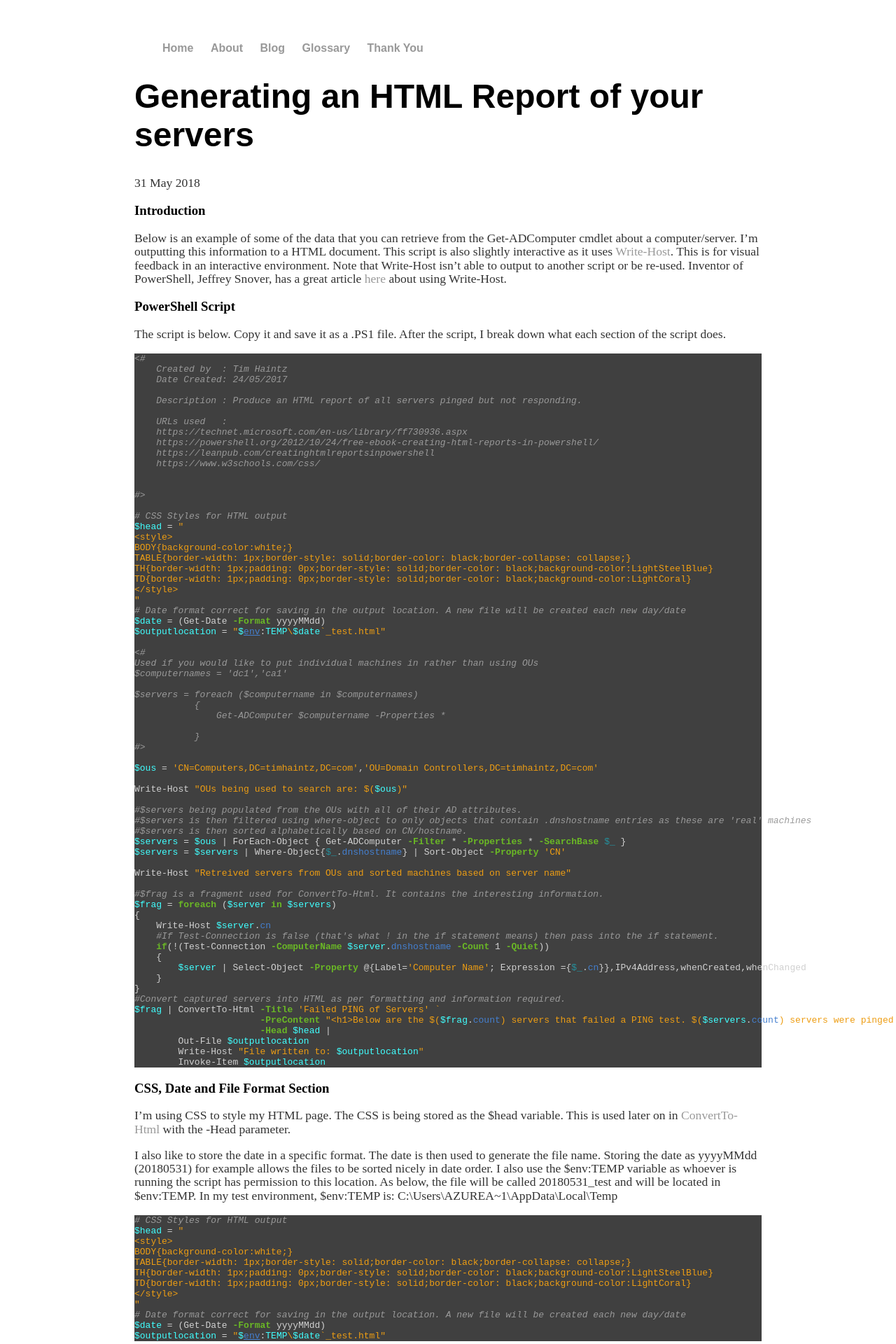
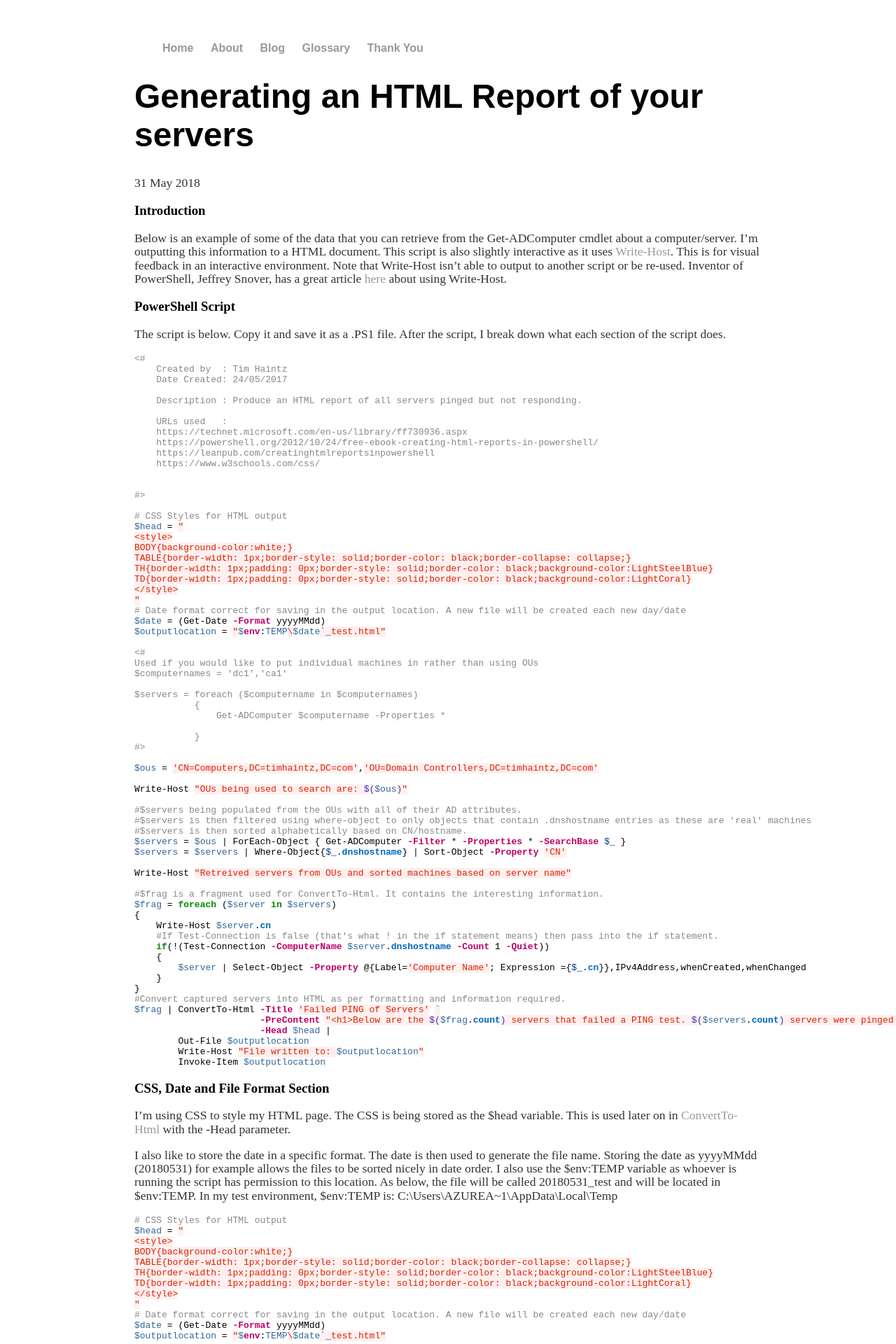
Before and after one commit to timhaintz/timhaintz.github.io, a Jekyll site: the page built from _posts/2018-05-31-Generating-an-HTML-report-of-your-servers.md, in a window 1280 px wide. Shown: the top 1920 px of the page at 70% size. Built offline with Jekyll 4.4.1, drawn with Linux system fonts in a browser that asks for light colours.

Commit message:
Updated CSS to pastie theme.

```diff
--- a/css/main.css
+++ b/css/main.css
@@ -41,73 +41,71 @@
     list-style: none;
 }
 
-.highlight pre { background-color: #404040 }
-.highlight .hll { background-color: #404040 }
-.highlight .c { color: #999999; font-style: italic } /* Comment */
+.highlight .hll { background-color: #ffffcc }
+.highlight  { background: #ffffff; }
+.highlight .c { color: #888888 } /* Comment */
 .highlight .err { color: #a61717; background-color: #e3d2d2 } /* Error */
-.highlight .g { color: #d0d0d0 } /* Generic */
-.highlight .k { color: #6ab825; font-weight: bold } /* Keyword */
-.highlight .l { color: #d0d0d0 } /* Literal */
-.highlight .n { color: #d0d0d0 } /* Name */
-.highlight .o { color: #d0d0d0 } /* Operator */
-.highlight .x { color: #d0d0d0 } /* Other */
-.highlight .p { color: #d0d0d0 } /* Punctuation */
-.highlight .cm { color: #999999; font-style: italic } /* Comment.Multiline */
-.highlight .cp { color: #cd2828; font-weight: bold } /* Comment.Preproc */
-.highlight .c1 { color: #999999; font-style: italic } /* Comment.Single */
-.highlight .cs { color: #e50808; font-weight: bold; background-color: #520000 } /* Comment.Special */
-.highlight .gd { color: #d22323 } /* Generic.Deleted */
-.highlight .ge { color: #d0d0d0; font-style: italic } /* Generic.Emph */
-.highlight .gr { color: #d22323 } /* Generic.Error */
-.highlight .gh { color: #ffffff; font-weight: bold } /* Generic.Heading */
-.highlight .gi { color: #589819 } /* Generic.Inserted */
-.highlight .go { color: #cccccc } /* Generic.Output */
-.highlight .gp { color: #aaaaaa } /* Generic.Prompt */
-.highlight .gs { color: #d0d0d0; font-weight: bold } /* Generic.Strong */
-.highlight .gu { color: #ffffff; text-decoration: underline } /* Generic.Subheading */
-.highlight .gt { color: #d22323 } /* Generic.Traceback */
-.highlight .kc { color: #6ab825; font-weight: bold } /* Keyword.Constant */
-.highlight .kd { color: #6ab825; font-weight: bold } /* Keyword.Declaration */
-.highlight .kn { color: #6ab825; font-weight: bold } /* Keyword.Namespace */
-.highlight .kp { color: #6ab825 } /* Keyword.Pseudo */
-.highlight .kr { color: #6ab825; font-weight: bold } /* Keyword.Reserved */
-.highlight .kt { color: #6ab825; font-weight: bold } /* Keyword.Type */
-.highlight .ld { color: #d0d0d0 } /* Literal.Date */
-.highlight .m { color: #3677a9 } /* Literal.Number */
-.highlight .s { color: #ed9d13 } /* Literal.String */
-.highlight .na { color: #bbbbbb } /* Name.Attribute */
-.highlight .nb { color: #24909d } /* Name.Builtin */
-.highlight .nc { color: #447fcf; text-decoration: underline } /* Name.Class */
-.highlight .no { color: #40ffff } /* Name.Constant */
-.highlight .nd { color: #ffa500 } /* Name.Decorator */
-.highlight .ni { color: #d0d0d0 } /* Name.Entity */
-.highlight .ne { color: #bbbbbb } /* Name.Exception */
-.highlight .nf { color: #447fcf } /* Name.Function */
-.highlight .nl { color: #d0d0d0 } /* Name.Label */
-.highlight .nn { color: #447fcf; text-decoration: underline } /* Name.Namespace */
-.highlight .nx { color: #d0d0d0 } /* Name.Other */
-.highlight .py { color: #d0d0d0 } /* Name.Property */
-.highlight .nt { color: #6ab825; font-weight: bold } /* Name.Tag */
-.highlight .nv { color: #40ffff } /* Name.Variable */
-.highlight .ow { color: #6ab825; font-weight: bold } /* Operator.Word */
-.highlight .w { color: #666666 } /* Text.Whitespace */
-.highlight .mf { color: #3677a9 } /* Literal.Number.Float */
-.highlight .mh { color: #3677a9 } /* Literal.Number.Hex */
-.highlight .mi { color: #3677a9 } /* Literal.Number.Integer */
-.highlight .mo { color: #3677a9 } /* Literal.Number.Oct */
-.highlight .sb { color: #ed9d13 } /* Literal.String.Backtick */
-.highlight .sc { color: #ed9d13 } /* Literal.String.Char */
-.highlight .sd { color: #ed9d13 } /* Literal.String.Doc */
-.highlight .s2 { color: #ed9d13 } /* Literal.String.Double */
-.highlight .se { color: #ed9d13 } /* Literal.String.Escape */
-.highlight .sh { color: #ed9d13 } /* Literal.String.Heredoc */
-.highlight .si { color: #ed9d13 } /* Literal.String.Interpol */
-.highlight .sx { color: #ffa500 } /* Literal.String.Other */
-.highlight .sr { color: #ed9d13 } /* Literal.String.Regex */
-.highlight .s1 { color: #ed9d13 } /* Literal.String.Single */
-.highlight .ss { color: #ed9d13 } /* Literal.String.Symbol */
-.highlight .bp { color: #24909d } /* Name.Builtin.Pseudo */
-.highlight .vc { color: #40ffff } /* Name.Variable.Class */
-.highlight .vg { color: #40ffff } /* Name.Variable.Global */
-.highlight .vi { color: #40ffff } /* Name.Variable.Instance */
-.highlight .il { color: #3677a9 } /* Literal.Number.Integer.Long */
+.highlight .k { color: #008800; font-weight: bold } /* Keyword */
+.highlight .ch { color: #888888 } /* Comment.Hashbang */
+.highlight .cm { color: #888888 } /* Comment.Multiline */
+.highlight .cp { color: #cc0000; font-weight: bold } /* Comment.Preproc */
+.highlight .cpf { color: #888888 } /* Comment.PreprocFile */
+.highlight .c1 { color: #888888 } /* Comment.Single */
+.highlight .cs { color: #cc0000; font-weight: bold; background-color: #fff0f0 } /* Comment.Special */
+.highlight .gd { color: #000000; background-color: #ffdddd } /* Generic.Deleted */
+.highlight .ge { font-style: italic } /* Generic.Emph */
+.highlight .gr { color: #aa0000 } /* Generic.Error */
+.highlight .gh { color: #333333 } /* Generic.Heading */
+.highlight .gi { color: #000000; background-color: #ddffdd } /* Generic.Inserted */
+.highlight .go { color: #888888 } /* Generic.Output */
+.highlight .gp { color: #555555 } /* Generic.Prompt */
+.highlight .gs { font-weight: bold } /* Generic.Strong */
+.highlight .gu { color: #666666 } /* Generic.Subheading */
+.highlight .gt { color: #aa0000 } /* Generic.Traceback */
+.highlight .kc { color: #008800; font-weight: bold } /* Keyword.Constant */
+.highlight .kd { color: #008800; font-weight: bold } /* Keyword.Declaration */
+.highlight .kn { color: #008800; font-weight: bold } /* Keyword.Namespace */
+.highlight .kp { color: #008800 } /* Keyword.Pseudo */
+.highlight .kr { color: #008800; font-weight: bold } /* Keyword.Reserved */
+.highlight .kt { color: #888888; font-weight: bold } /* Keyword.Type */
+.highlight .m { color: #0000DD; font-weight: bold } /* Literal.Number */
+.highlight .s { color: #dd2200; background-color: #fff0f0 } /* Literal.String */
+.highlight .na { color: #336699 } /* Name.Attribute */
+.highlight .nb { color: #003388 } /* Name.Builtin */
+.highlight .nc { color: #bb0066; font-weight: bold } /* Name.Class */
+.highlight .no { color: #003366; font-weight: bold } /* Name.Constant */
+.highlight .nd { color: #555555 } /* Name.Decorator */
+.highlight .ne { color: #bb0066; font-weight: bold } /* Name.Exception */
+.highlight .nf { color: #0066bb; font-weight: bold } /* Name.Function */
+.highlight .nl { color: #336699; font-style: italic } /* Name.Label */
+.highlight .nn { color: #bb0066; font-weight: bold } /* Name.Namespace */
+.highlight .py { color: #336699; font-weight: bold } /* Name.Property */
+.highlight .nt { color: #bb0066; font-weight: bold } /* Name.Tag */
+.highlight .nv { color: #336699 } /* Name.Variable */
+.highlight .ow { color: #008800 } /* Operator.Word */
+.highlight .w { color: #bbbbbb } /* Text.Whitespace */
+.highlight .mb { color: #0000DD; font-weight: bold } /* Literal.Number.Bin */
+.highlight .mf { color: #0000DD; font-weight: bold } /* Literal.Number.Float */
+.highlight .mh { color: #0000DD; font-weight: bold } /* Literal.Number.Hex */
+.highlight .mi { color: #0000DD; font-weight: bold } /* Literal.Number.Integer */
+.highlight .mo { color: #0000DD; font-weight: bold } /* Literal.Number.Oct */
+.highlight .sa { color: #dd2200; background-color: #fff0f0 } /* Literal.String.Affix */
+.highlight .sb { color: #dd2200; background-color: #fff0f0 } /* Literal.String.Backtick */
+.highlight .sc { color: #dd2200; background-color: #fff0f0 } /* Literal.String.Char */
+.highlight .dl { color: #dd2200; background-color: #fff0f0 } /* Literal.String.Delimiter */
+.highlight .sd { color: #dd2200; background-color: #fff0f0 } /* Literal.String.Doc */
+.highlight .s2 { color: #dd2200; background-color: #fff0f0 } /* Literal.String.Double */
+.highlight .se { color: #0044dd; background-color: #fff0f0 } /* Literal.String.Escape */
+.highlight .sh { color: #dd2200; background-color: #fff0f0 } /* Literal.String.Heredoc */
+.highlight .si { color: #3333bb; background-color: #fff0f0 } /* Literal.String.Interpol */
+.highlight .sx { color: #22bb22; background-color: #f0fff0 } /* Literal.String.Other */
+.highlight .sr { color: #008800; background-color: #fff0ff } /* Literal.String.Regex */
+.highlight .s1 { color: #dd2200; background-color: #fff0f0 } /* Literal.String.Single */
+.highlight .ss { color: #aa6600; background-color: #fff0f0 } /* Literal.String.Symbol */
+.highlight .bp { color: #003388 } /* Name.Builtin.Pseudo */
+.highlight .fm { color: #0066bb; font-weight: bold } /* Name.Function.Magic */
+.highlight .vc { color: #336699 } /* Name.Variable.Class */
+.highlight .vg { color: #dd7700 } /* Name.Variable.Global */
+.highlight .vi { color: #3333bb } /* Name.Variable.Instance */
+.highlight .vm { color: #336699 } /* Name.Variable.Magic */
+.highlight .il { color: #0000DD; font-weight: bold } /* Literal.Number.Integer.Long */
```
